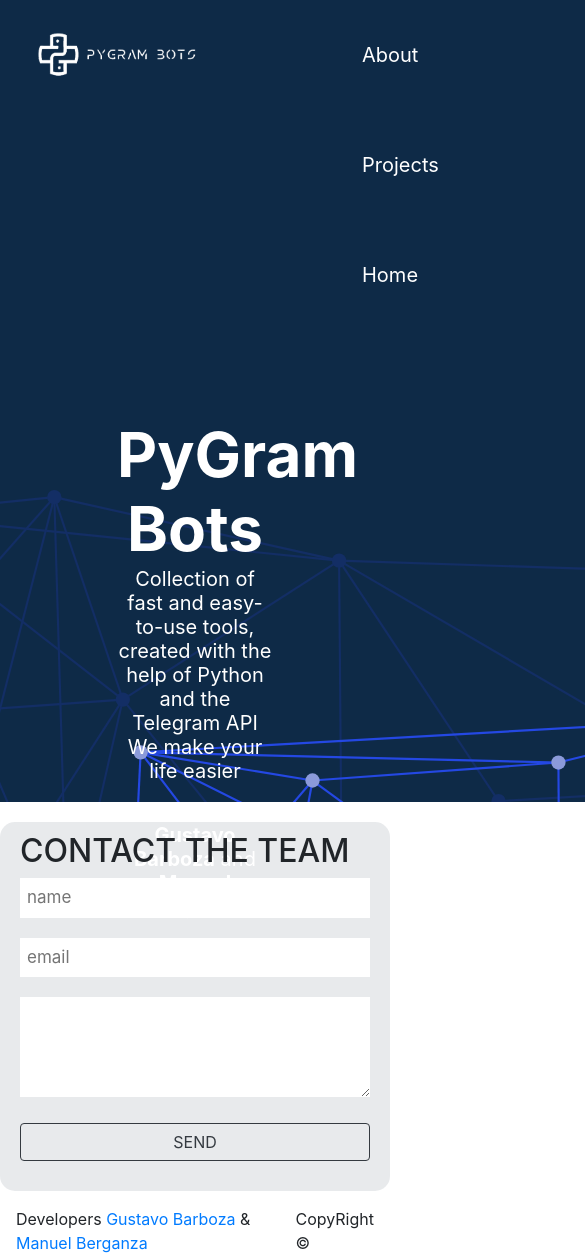
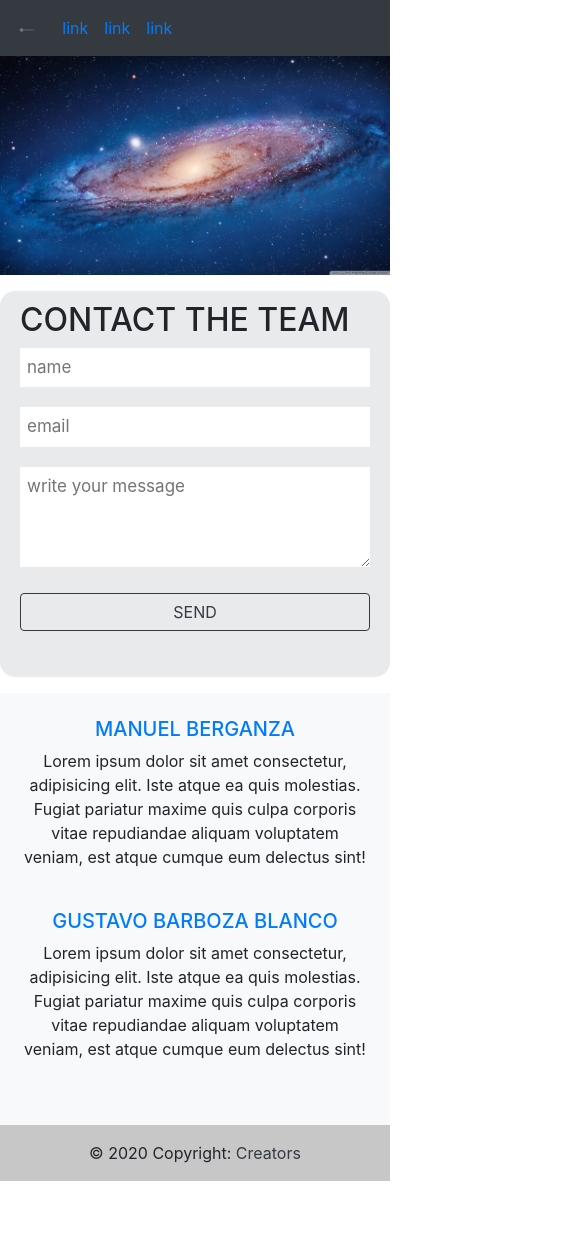
Before and after one commit to manuel-berganza/pygrambot_website, a website: page index.html in a window 390 px wide. Shown: the top 1260 px of the page, 585 px wide, since content can reach past the window. After the commit the page ends 1181 px from the top, so only its background shows below. Drawn offline with Linux system fonts and the light colour scheme.

Commit message:
Layout full responsive - terminado

```diff
--- a/index.html
+++ b/index.html
@@ -14,57 +14,71 @@
   <title>Pybot Website</title>
 </head>
 <body>
+  <nav class="navbar navbar-expand navbar-black bg-dark sticky-top">
+    <a class="navbar-brand" href="#"><img clas="img-fluid" src="img/blanco.png" alt="Logo" height="10px"></a>
+    <ul class="navbar-nav">
+      <li class="nav-item">
+        <a class="nav-link" href="#">link</a>
+      </li>
+      <li class="nav-item">
+        <a class="nav-link" href="#">link</a>
+      </li>
+      <li class="nav-item">
+        <a class="nav-link" href="#">link</a>
+      </li>
+    </ul>
+  </nav>
+  <img src="img/lion-wallpaper.jpg" class="img-fluid" alt="Background">
 
-  <div class="header">
+  <form class="mt-3 mb-3">
+    <div class="form-group">
+      <h2 class="c-t">CONTACT THE TEAM</h2>
+      <input type="text" name="Name" placeholder="name">
+      <input type="text" name="Email" placeholder="email">
+      <textarea name="message" placeholder="write your message"></textarea>
+      <input class="btn btn-outline-dark" type="button" value="SEND">
+    </div>
+  </form>
 
-    <img class="polygon-img" src="./img/Polygon Luminary.svg">
+ <footer class="bg-light text-center text-lg-start">
+  <!-- Grid container -->
+  <div class="container p-4">
+    <!--Grid row-->
+    <div class="row">
+      <!--Grid column-->
+      <div class="col-lg-6 col-md-12 mb-4 mb-md-0">
+        <h5 class="text-uppercase"><a href="#">Manuel Berganza</a></h5>
 
-    <div class="header-nav">
-      <img class="header-logo" src="./img/blanco.png">
-      <ul class="menu">
-        <li> <a>About</a> </li>
-        <li> <a>Projects</a>
-          <ul class="submenu">
-            <li> <a>Pyctionary Bot</a> </li>
-            <li> <a>Pyexample</a> </li>
-            <li> <a>Pybot</a> </li>
-          </ul>
-        </li>
-        <li> <a>Home</a> </li>
-      </ul>
+        <p>
+          Lorem ipsum dolor sit amet consectetur, adipisicing elit. Iste atque ea quis
+          molestias. Fugiat pariatur maxime quis culpa corporis vitae repudiandae
+          aliquam voluptatem veniam, est atque cumque eum delectus sint!
+        </p>
+      </div>
+      <!--Grid column-->
+
+      <!--Grid column-->
+      <div class="col-lg-6 col-md-12 mb-4 mb-md-0">
+        <h5 class="text-uppercase"><a href="#">Gustavo Barboza Blanco</a></h5>
+
+        <p>
+          Lorem ipsum dolor sit amet consectetur, adipisicing elit. Iste atque ea quis
+          molestias. Fugiat pariatur maxime quis culpa corporis vitae repudiandae
+          aliquam voluptatem veniam, est atque cumque eum delectus sint!
+        </p>
+      </div>
+      <!--Grid column-->
     </div>
+    <!--Grid row-->
+  </div>
+  <!-- Grid container -->
 
-
-
-    <div class="header-text">
-      <h1 class="header-title">PyGram Bots</h1>
-      <p class="header-p">Collection of fast and easy-to-use tools, created with the help of Python and the Telegram API We make your life easier</p>
-      <p class="header-p">Creators: <strong>Gustavo Barboza</strong> and <strong>Manuel Berganza</strong> </p>
-    </div>
+  <!-- Copyright -->
+  <div class="text-center p-3" style="background-color: rgba(0, 0, 0, 0.2)">
+    © 2020 Copyright:
+    <a class="text-dark" href="#">Creators</a>
   </div>
-
-  <section >
-    <div>
-       <form>
-         <h2 class="c-t">CONTACT THE TEAM</h2>
-         <input type="text" name="Name" placeholder="name">
-         <input type="text" name="Email" placeholder="email">
-         <textarea name="message" placeholder="write your message">
-
-          </textarea>
-          <input class="btn btn-outline-dark" type="button" value="SEND">
-        </form>
-      </div>
-  </section>
-
-  <footer class="footer">
-    <div>
-      <p>Developers <a href="https://www.linkedin.com/in/gustavo-barboza-4853181b1/" target="_blank">Gustavo Barboza</a> & <a href="#">Manuel Berganza</a></p>
-    </div>
-    <div >
-      <p class="m-t25">CopyRight ©</p>
-    </div>
-  </footer>
-
+  <!-- Copyright -->
+</footer>
 </body>
 </html>
```
